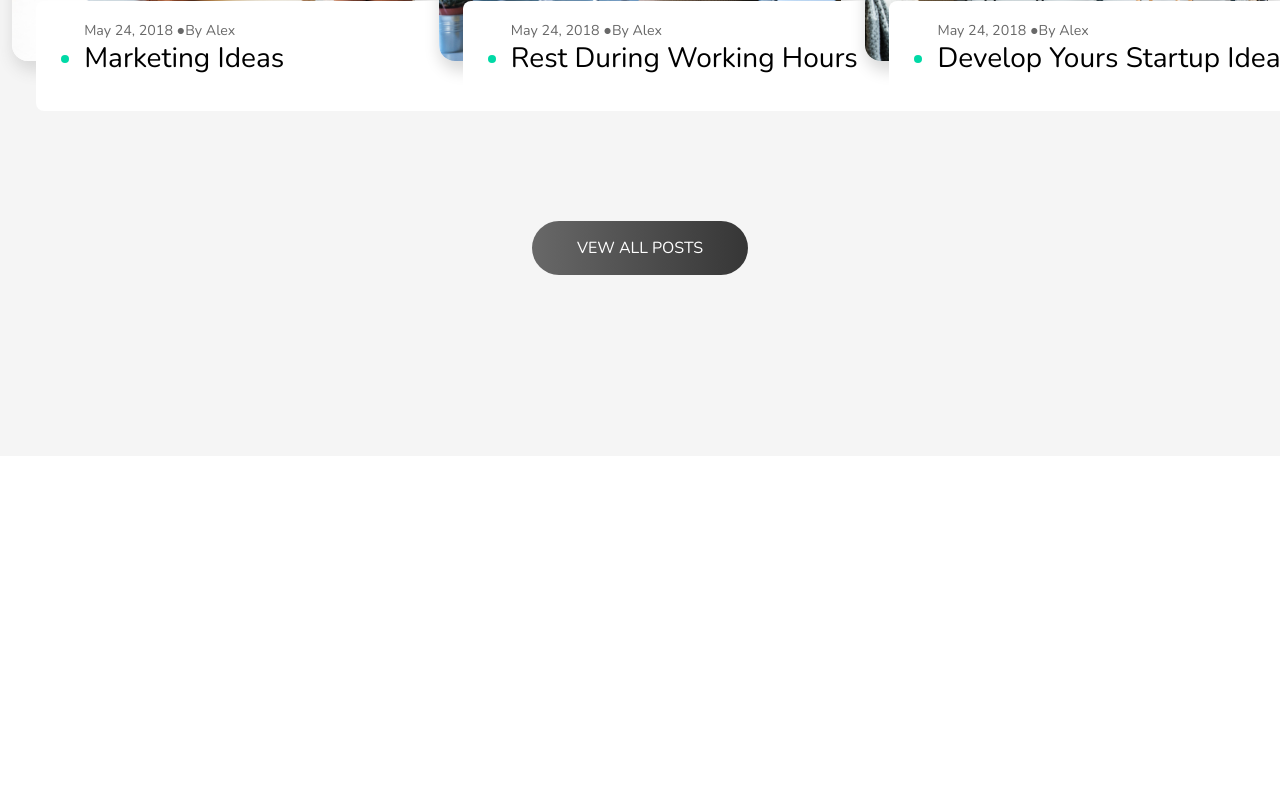
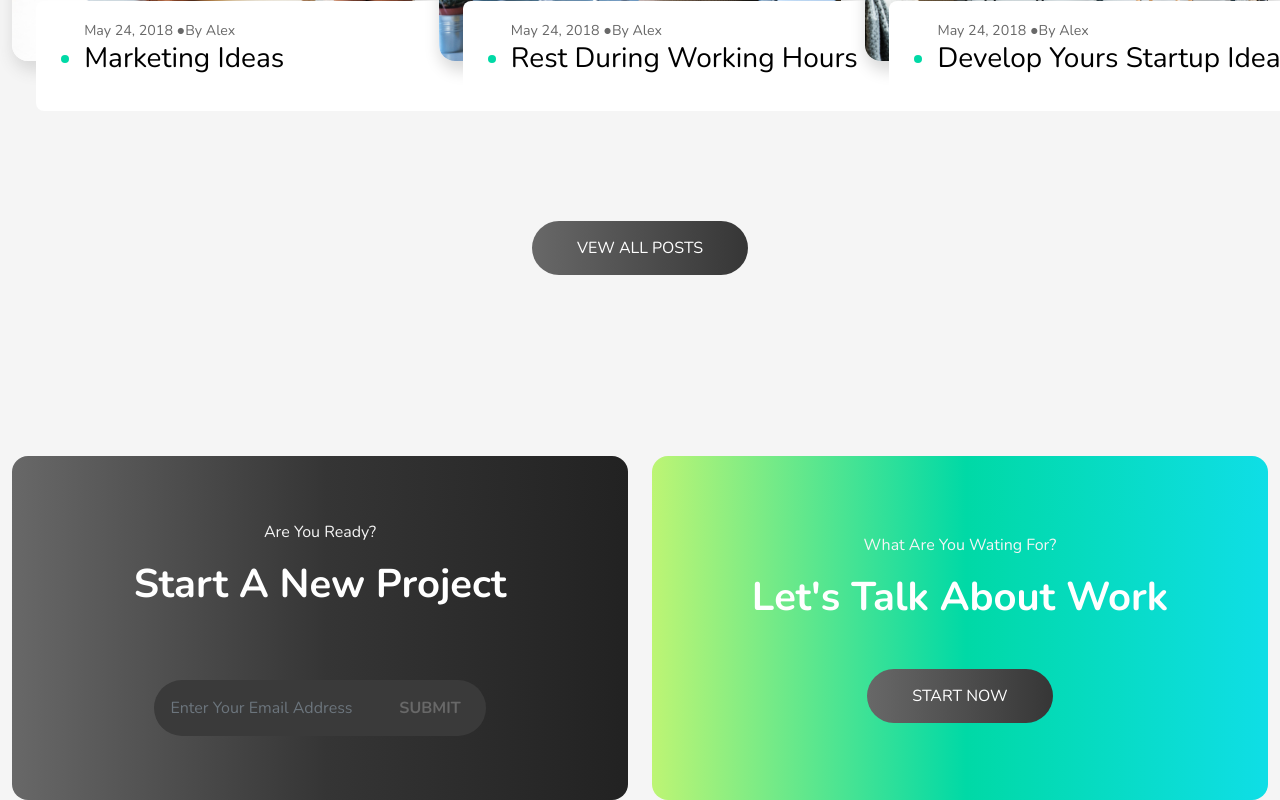
Before and after one commit to MatteoTarabella04/proj-html-vuejs, a Vue app: page / in a window 1280 px wide. Shown: the part 8631-9431 px from the top of the page. Before the commit the page ends 9087 px from the top, so only its background shows below. Built offline with nearby package versions, Linux system fonts and the light colour scheme.

Commit message:
create submit start section elements

```diff
--- a/src/App.vue
+++ b/src/App.vue
@@ -451,6 +451,39 @@ export default {
       </div>
     </section>
     <!-- /#news -->
+    <section id="start">
+      <div class="container">
+        <div class="row row-cols-2">
+          <div class="col">
+            <div class="card">
+              <p>
+                are you ready?
+              </p>
+              <h2>
+                start a new project
+              </h2>
+              <div class="input-group">
+                <input type="text" class="form-control" placeholder="Enter Your Email Address"
+                  aria-label="Enter Your Email Address" aria-describedby="submit">
+                <button class="btn text-uppercase" type="submit" id="submit">submit</button>
+              </div>
+            </div>
+          </div>
+          <div class="col">
+            <div class="card">
+              <p>
+                what are you wating for?
+              </p>
+              <h2>
+                let's talk about work
+              </h2>
+              <button class="myBtnSecondary rounded-pill">start now</button>
+            </div>
+          </div>
+        </div>
+      </div>
+    </section>
+    <!-- /#start -->
   </main>
   <!-- /#page_main -->
 </template>
@@ -1056,4 +1089,69 @@ export default {
   }
 
 }
+
+#start {
+
+  background-color: #f5f5f5;
+
+  .card {
+    min-height: 100%;
+
+    border: none;
+    border-radius: 1rem;
+    padding: 4rem 2rem;
+    display: flex;
+    flex-direction: column;
+    justify-content: center;
+    align-items: center;
+    background-image: linear-gradient(to right, #686868 0%, #353535 51%, #222222 100%);
+
+    p {
+      color: #f5f5f5;
+      text-transform: capitalize;
+    }
+
+    h2 {
+      color: #ffffff;
+      text-transform: capitalize;
+      font-size: 2.5rem;
+      font-weight: bold;
+    }
+
+    .input-group {
+      width: 60%;
+      margin-top: 4rem;
+
+      input {
+        background-color: #3a3a3a;
+        border: none;
+        border-top-left-radius: 2rem;
+        border-bottom-left-radius: 2rem;
+        padding: 1rem;
+
+      }
+
+      button {
+        color: #686868;
+        font-weight: bold;
+        padding: 0 1.5rem;
+        background-color: #3a3a3a;
+        border-top-right-radius: 2rem;
+        border-bottom-right-radius: 2rem;
+      }
+    }
+
+  }
+
+  .col:last-child {
+    .card {
+      background-image: linear-gradient(to right, #bdf574 0%, #00d9a6 51%, #0fdee6 100%);
+
+      .myBtnSecondary {
+        margin-top: 2.5rem;
+        margin-bottom: 0;
+      }
+    }
+  }
+}
 </style>
```
